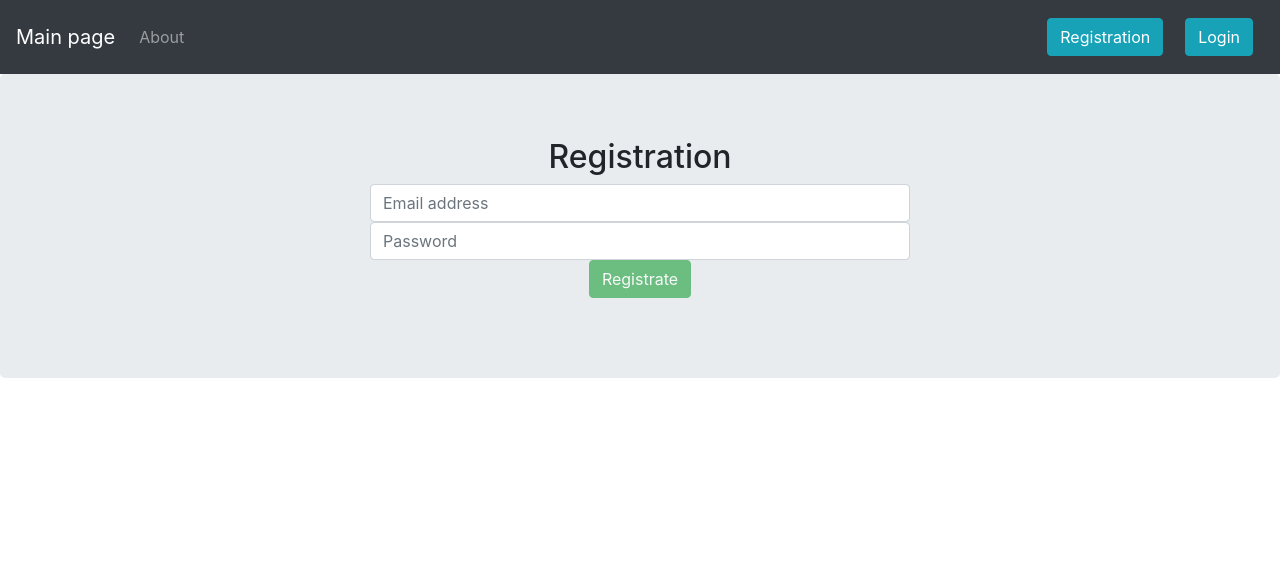
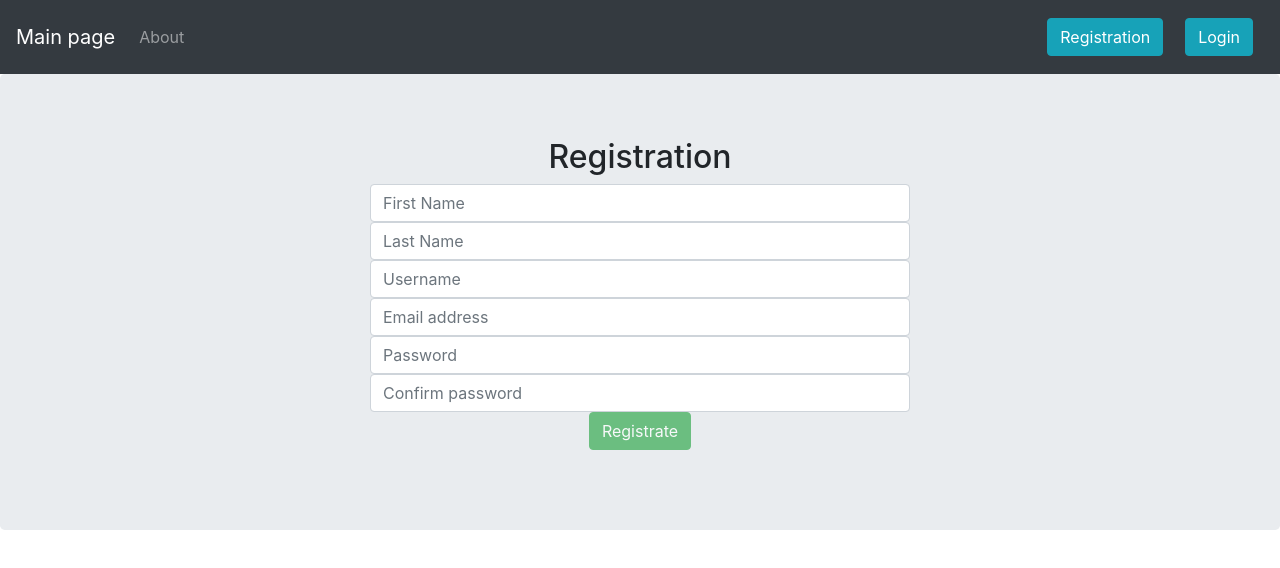
Before and after one commit to kokovych/angular_register_login_app, an Angular app: page /registration in a window 1280 px wide. Shown: the top 568 px of the page. Built offline with nearby package versions, Linux system fonts and the light colour scheme.

Commit message:
registration html form

```diff
--- a/src/app/registration/registration.component.html
+++ b/src/app/registration/registration.component.html
@@ -12,7 +12,22 @@
           <h2>Registration</h2>
           <form [formGroup] ="userRegistrationForm" class="form-signin" (ngSubmit) = "onSubmit(userRegistrationForm.value)">
             <div class="form-group">
+              <!--First name-->
+              <label for="firstName" class="sr-only">First Name</label>
+              <input id="firstName" class="form-control"
+                     formControlName="firstName" placeholder="First Name" >
 
+              <!--Last name-->
+              <label for="lastName" class="sr-only">Last Name</label>
+              <input id="lastName" class="form-control"
+                     formControlName="lastName" placeholder="Last Name" >
+
+              <!-- Username-->
+              <label for="username" class="sr-only">Username</label>
+              <input id="username" class="form-control"
+                     formControlName="username" placeholder="Username" >
+
+              <!--Email part-->
               <label for="email" class="sr-only">Email</label>
               <input id="email" class="form-control"
                      formControlName="email" placeholder="Email address" required >
@@ -30,6 +45,7 @@
               </div>
               <!--end errors for email-->
 
+              <!--Password part-->
               <label for="password" class="sr-only">Password</label>
               <input type="password" class="form-control"
                      name="password" id="password"
@@ -44,16 +60,33 @@
                     Password is required.
                   </span>
                 </div>
-                <!--Common login errors:-->
-                <div>
-                  <span *ngIf="errorLogin">
-                    {{errorLoginDescription}}
-                  </span>
-                </div>
+                <!--&lt;!&ndash;Common login errors:&ndash;&gt;-->
+                <!--<div>-->
+                  <!--<span *ngIf="errorLogin">-->
+                    <!--{{errorLoginDescription}}-->
+                  <!--</span>-->
+                <!--</div>-->
 
               </div>
               <!--end errors for password-->
 
+              <!--password confirm-->
+              <label for="passwordConfirm" class="sr-only">Confirm password</label>
+              <input type="password" class="form-control"
+                     name="passwordConfirm" id="passwordConfirm"
+                     formControlName = "passwordConfirm"
+                     placeholder="Confirm password"
+                     required/>
+
+              <!--Errors for confirm password:-->
+              <div *ngIf="passwordConfirm.invalid && (passwordConfirm.dirty || passwordConfirm.touched)"
+                   class="alert alert-danger">
+
+                <div *ngIf="passwordConfirm.errors.required">
+                  passwordConfirm is required.
+                </div>
+
+              </div>
 
               <button ngbButton class="btn btn-success" type="submit"
                       [disabled]="userRegistrationForm.invalid">Registrate</button>
--- a/src/app/registration/registration.component.ts
+++ b/src/app/registration/registration.component.ts
@@ -18,22 +18,39 @@ export class RegistrationComponent implements OnInit {
     private router: Router,
     private _checkAuth: CheckAuthService) { }
 
-  user: User = new User();
+  user: UserRegistrationData = new UserRegistrationData();
   userRegistrationForm: FormGroup;
   userIsAuthorized: boolean = this._checkAuth.isAuthorized();
 
   ngOnInit() {
     this.userRegistrationForm = new FormGroup({
-      email: new FormControl(this.user.email ,
+      firstName: new FormControl(this.user.firstName),
+      lastName: new FormControl(this.user.lastName),
+      username: new FormControl(this.user.username),
+      email: new FormControl(this.user.email,
         [ Validators.required, Validators.pattern('[^ @]*@[^ @]*')]),
       password: new FormControl(this.user.password,
-        [ Validators.required])
+        [ Validators.required]),
+      passwordConfirm: new FormControl(this.user.passwordConfirm,
+        [ Validators.required,  ])
     });
   }
-  onSubmit(user: User) {
+  onSubmit(user: UserRegistrationData) {
     console.log('user');
     console.log(user);
     console.log(typeof user);
+  }
+
+  get firstName() {
+    return this.userRegistrationForm.get('firstName');
+  }
+
+  get lastName() {
+    return this.userRegistrationForm.get('lastName');
+  }
+
+  get username() {
+    return this.userRegistrationForm.get('username');
   }
 
   get email() {
@@ -44,4 +61,8 @@ export class RegistrationComponent implements OnInit {
     return this.userRegistrationForm.get('password');
   }
 
+  get passwordConfirm() {
+    return this.userRegistrationForm.get('passwordConfirm');
+  }
+
 }
```
